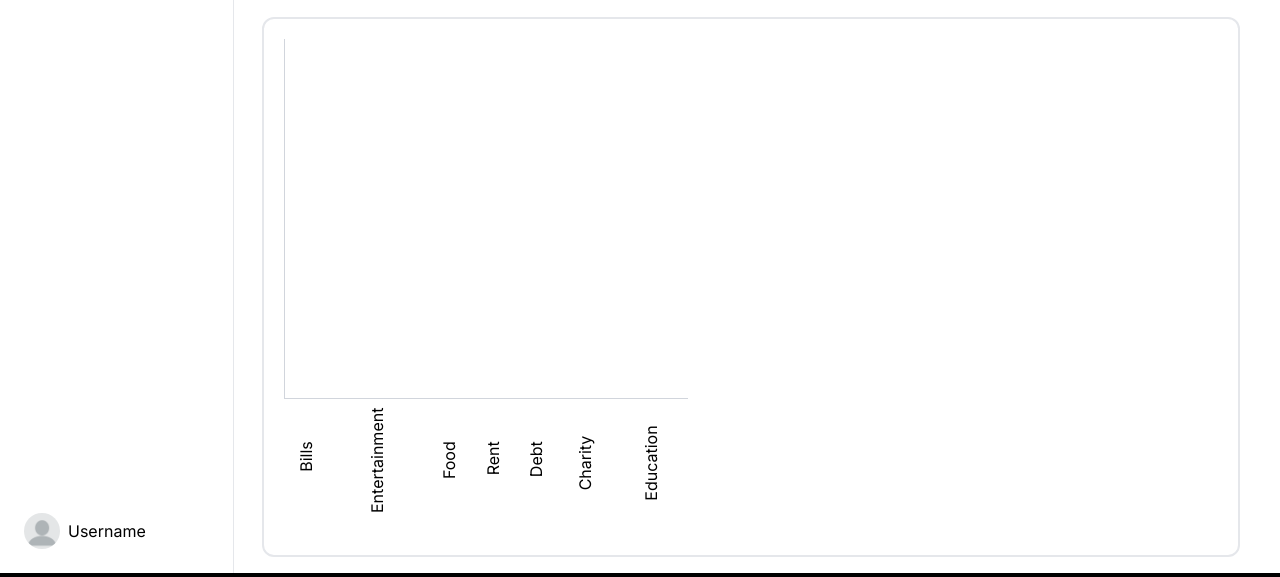
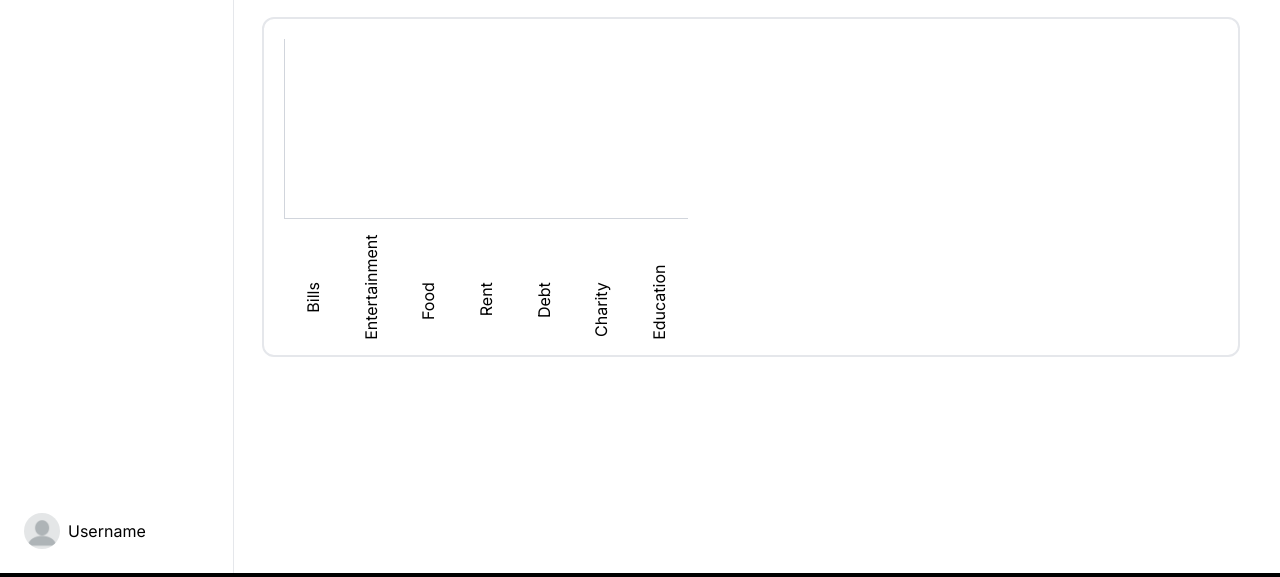
Before and after one commit to Yusuf-4hmed/expense-tracker, a website: page index.html in a window 1280 px wide. Shown: the part 227-804 px from the top of the page. Drawn offline with nearby package versions, Linux system fonts and the light colour scheme.

Commit message:
fixed a bug with the overflow in the expenses page

```diff
--- a/index.html
+++ b/index.html
@@ -66,7 +66,7 @@
             Username
         </div>
     </nav>
-    <section class="sm:p-2 p-1 bg-white w-10/10 sm:pr-5 h-dvh hidden" id="expenses-page">
+    <section class="sm:p-2 p-1 bg-white w-10/10 sm:pr-5 h-dvh hidden h-100 overflow-auto" id="expenses-page">
         <div class=" flex items-center justify-between text-center font-bold text-xl mb-5 sm:hidden small-nav border-b border-b-gray-300">
             <svg id="exp-burger" class="w-10 h-10 text-gray-800 dark:text-white hover:cursor-pointer" aria-hidden="true" xmlns="http://www.w3.org/2000/svg" width="30" height="30" fill="none" viewBox="0 0 24 24">
                 <path stroke="black" stroke-linecap="round" stroke-width="2" d="M5 7h14M5 12h14M5 17h14"/>
@@ -115,8 +115,8 @@
         </div>
 
         <div class=" sm:p-5 p-2">
-            <div class="border-gray-200 border-2 h-135 sm:w-auto w-101 rounded-xl sm:p-5">
-                <div class="border-gray-300 border-l-1 border-b-1 h-90 max-w-101 flex items-end" id="bar-chart">
+            <div class="border-gray-200 border-2 h-85 sm:w-auto w-auto rounded-xl sm:p-5">
+                <div class="border-gray-300 border-l-1 border-b-1 h-45 max-w-101 flex items-end" id="bar-chart">
                     <div class="h-0/50 w-1/7 bg-red-300 flex flex-col gap-3" id="bar-bills"></div>
                     <div class="h-0/50 w-1/7 bg-yellow-300" id="bar-entertainment"></div>
                     <div class="h-0/50 w-1/7 bg-purple-300" id="bar-food"></div>
@@ -125,14 +125,14 @@
                     <div class="h-0/50 w-1/7 bg-green-300" id="bar-charity"></div>
                     <div class="h-0/50 w-1/7 bg-pink-300" id="bar-education"></div>
                 </div>
-                <div class="flex items-end mt-13 max-w-101 text-end">
-                    <p class="w-25 -rotate-90">Bills</p>
-                    <p class="w-25 -rotate-90">Entertainment</p>
-                    <p class="w-25 -rotate-90">Food</p>
-                    <p class="w-25 -rotate-90">Rent</p>
-                    <p class="w-25 -rotate-90">Debt</p>
-                    <p class="w-25 -rotate-90">Charity</p>
-                    <p class="w-25 -rotate-90">Education</p>
+                <div class="flex items-end mt-20 max-w-101 text-end">
+                    <p class="w-1/7 -rotate-90">Bills</p>
+                    <p class="w-1/7 -rotate-90">Entertainment</p>
+                    <p class="w-1/7 -rotate-90">Food</p>
+                    <p class="w-1/7 -rotate-90">Rent</p>
+                    <p class="w-1/7 -rotate-90">Debt</p>
+                    <p class="w-1/7 -rotate-90">Charity</p>
+                    <p class="w-1/7 -rotate-90">Education</p>
                 </div>
             </div>
         </div>
```
Also changed, not shown: src/output.css.
